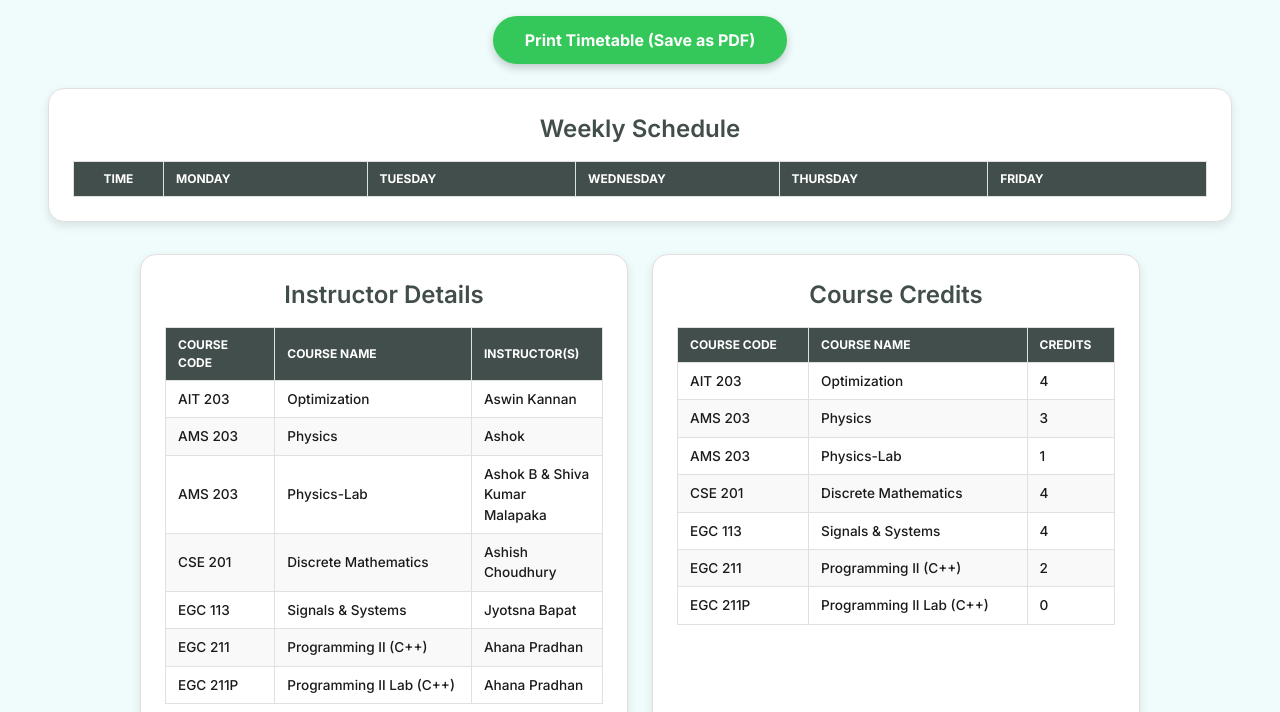
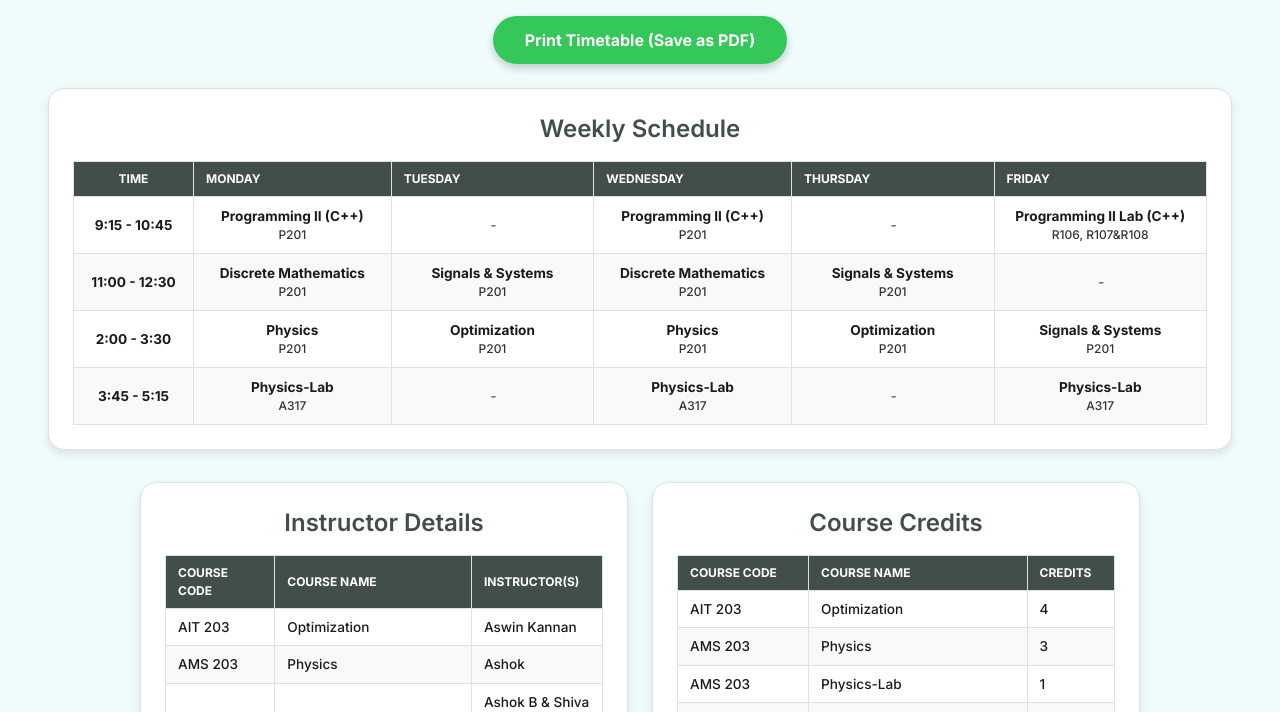
Before and after one commit to vedant010107/TimeTabel-3rdSem, a plain HTML site: page index.html in a window 1280 px wide. Shown: the part 88-800 px from the top of the page. Drawn offline with nearby package versions, Linux system fonts and the light colour scheme.

Commit message:
Update index.html

```diff
--- a/index.html
+++ b/index.html
@@ -69,8 +69,9 @@
     /* Optimized widths for main timetable columns for minimal wrapping */
     #main-timetable th:nth-child(1),
     #main-timetable td:nth-child(1) { /* Time column */
-      width: 90px;
+      width: 120px; /* Further increased width for time column to prevent wrapping */
       text-align: center;
+      white-space: nowrap; /* Prevent text wrapping */
     }
     #main-timetable th:nth-child(2),
     #main-timetable td:nth-child(2) { /* Monday column */
@@ -358,18 +359,15 @@
   <script>
     const csvDataLines = [
       `Course Code,Course Name,Credits,Instructor 1,Instructor 2,Timings,Room no:`,
-      `AIT 203,Optimization,4,Aswin Kannan,,"TUE(2:00-3:30), THU(2:00-3:30)",P201`,
-      `AMS 203,Physics,3,Ashok,,"MON (2:00-3:30), WED(2:00-3:30)",P201`,
-      `AMS 203,Physics-Lab,1,Ashok B,Shiva Kumar Malapaka,"MON(3:45-5.15), WED(3:45-5.15), FRI(3:45-5.15)",A317`,
-      `CSE 201,Discrete Mathematics,4,Ashish Choudhury,,"MON (11:00-12.30), WED (11:00-12.30)",P201`,
-      `EGC 113,Signals & Systems,4,Jyotsna Bapat,,"TUE (11:00-12.30), THU (11:00-12.30), FRI (2:00-3:30)(TUT)",P201`,
-      `EGC 211,Programming II (C++),2,Ahana Pradhan,,"MON (9:15-10.45), WED (9:15-10.45)",P201`,
-      `EGC 211P,Programming II Lab (C++),0,Ahana Pradhan,,FRI(9:15-10.45),"R106, R107&R108"`
+      `AIT 203,Optimization,4,Aswin Kannan,,"TUE(2:00), THU(2:00)",P201`,
+      `AMS 203,Physics,3,Ashok,,"MON (2:00), WED(2:00)",P201`,
+      `AMS 203,Physics-Lab,1,Ashok B,Shiva Kumar Malapaka,"MON(3:45), WED(3:45), FRI(3:45)",A317`,
+      `CSE 201,Discrete Mathematics,4,Ashish Choudhury,,"MON (11:00), WED (11:00)",P201`,
+      `EGC 113,Signals & Systems,4,Jyotsna Bapat,,"TUE (11:00), THU (11:00), FRI (2:00)(TUT)",P201`,
+      `EGC 211,Programming II (C++),2,Ahana Pradhan,,"MON (9:15), WED (9:15)",P201`,
+      `EGC 211P,Programming II Lab (C++),0,Ahana Pradhan,,FRI(9:15),"R106, R107&R108"`
     ];
 
-/*    ,
-      `EGC 212 ,Programming 2B (Java ),2,Vivek Yadav,,"MON (9:15), WED (9:15)",P201`,
-      `EGC 212 P,Programming 2B Lab(Java ),0,Vivek Yadav,,FRI(9:15),"R106, R107&R108"` */
     const csvData = csvDataLines.join('\n');
 
     async function parseCSV(csvText) {
@@ -392,16 +390,39 @@
       return data;
     }
 
+    // `convertTimeToMinutes` for sorting: This should ALWAYS convert to total minutes
+    // from midnight (0-1439) to ensure correct sorting order.
+    // The previous heuristic for 1-7 PM is kept as it correctly maps "2:00" to 14:00 internally.
     function convertTimeToMinutes(timeStr) {
       const [hourStr, minuteStr] = timeStr.split(':');
       let hour = parseInt(hourStr, 10);
       const minute = parseInt(minuteStr, 10);
-      if (hour === 12) {
-        hour = 12;
-      } else if (hour < 8) {
-        hour += 12;
+
+      // Heuristic to correctly interpret "2:00" as 2 PM (14:00) for sorting
+      // assuming class times are typically between 8 AM and 8 PM.
+      if (hour >= 1 && hour <= 7 && hour !== 12) { // e.g., 1:00, 2:00, ... 7:00
+          hour += 12; // Convert to 24-hour format for correct internal sorting
       }
+      // If there was robust AM/PM in source, you'd handle 12 AM (00:xx) here,
+      // but for "2:00" -> 2 PM, this is sufficient.
       return hour * 60 + minute;
+    }
+
+    // NEW: `formatMinutesToDisplayTime` for displaying in 12-hour format without AM/PM
+    function formatMinutesToDisplayTime(totalMinutes) {
+        let hours = Math.floor(totalMinutes / 60);
+        const minutes = totalMinutes % 60;
+
+        if (hours === 0) { // Midnight (00:xx becomes 12:xx)
+            hours = 12;
+        } else if (hours > 12) { // Afternoon/Evening (13:xx becomes 1:xx, 14:xx becomes 2:xx)
+            hours -= 12;
+        }
+
+        // No leading zero for hours (as per 2:00 example), but keep for minutes
+        const formattedHours = String(hours);
+        const formattedMinutes = String(minutes).padStart(2, '0');
+        return `${formattedHours}:${formattedMinutes}`;
     }
 
     function processTimings(data) {
@@ -439,6 +460,7 @@
         }
       });
 
+      // Sorting based on the correct `convertTimeToMinutes` (24-hour internal representation)
       const sortedTimes = Array.from(allTimes).sort((a, b) => convertTimeToMinutes(a) - convertTimeToMinutes(b));
       return { schedule, sortedTimes };
     }
@@ -447,11 +469,22 @@
       const tbody = document.querySelector('#main-timetable tbody');
       tbody.innerHTML = '';
       const days = ['Monday', 'Tuesday', 'Wednesday', 'Thursday', 'Friday'];
+      const classDurationMinutes = 90; // 1.5 hours
 
       sortedTimes.forEach(time => {
         const row = document.createElement('tr');
         const timeCell = document.createElement('td');
-        timeCell.textContent = time;
+
+        // Get start time in minutes (24-hour internal for calculation)
+        const startTimeInMinutes = convertTimeToMinutes(time);
+
+        // Format for display (12-hour without AM/PM)
+        const formattedStartTime = formatMinutesToDisplayTime(startTimeInMinutes);
+
+        const endTimeInMinutes = startTimeInMinutes + classDurationMinutes;
+        const formattedEndTime = formatMinutesToDisplayTime(endTimeInMinutes);
+
+        timeCell.textContent = `${formattedStartTime} - ${formattedEndTime}`;
         timeCell.classList.add('time-cell');
         row.appendChild(timeCell);
 
```
